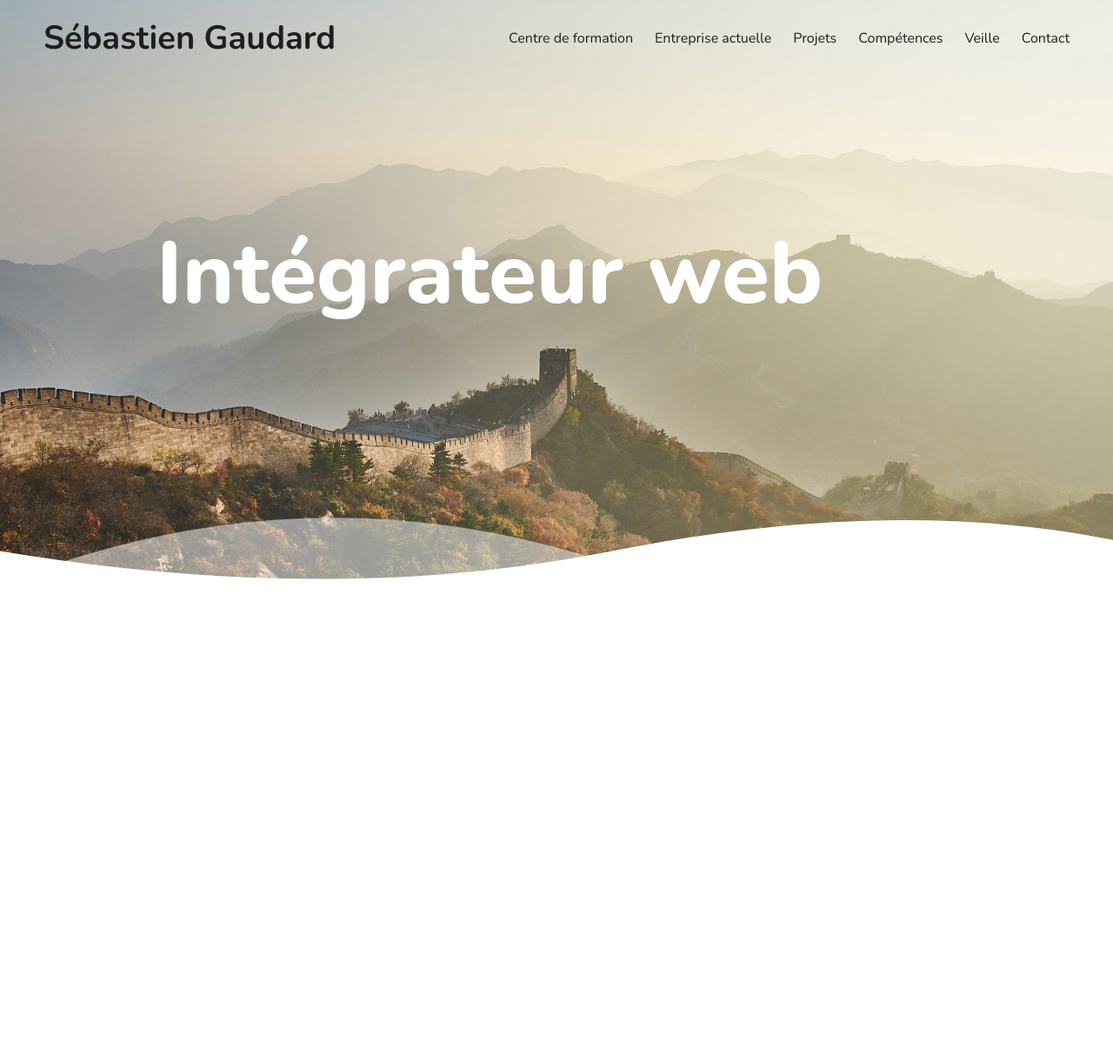
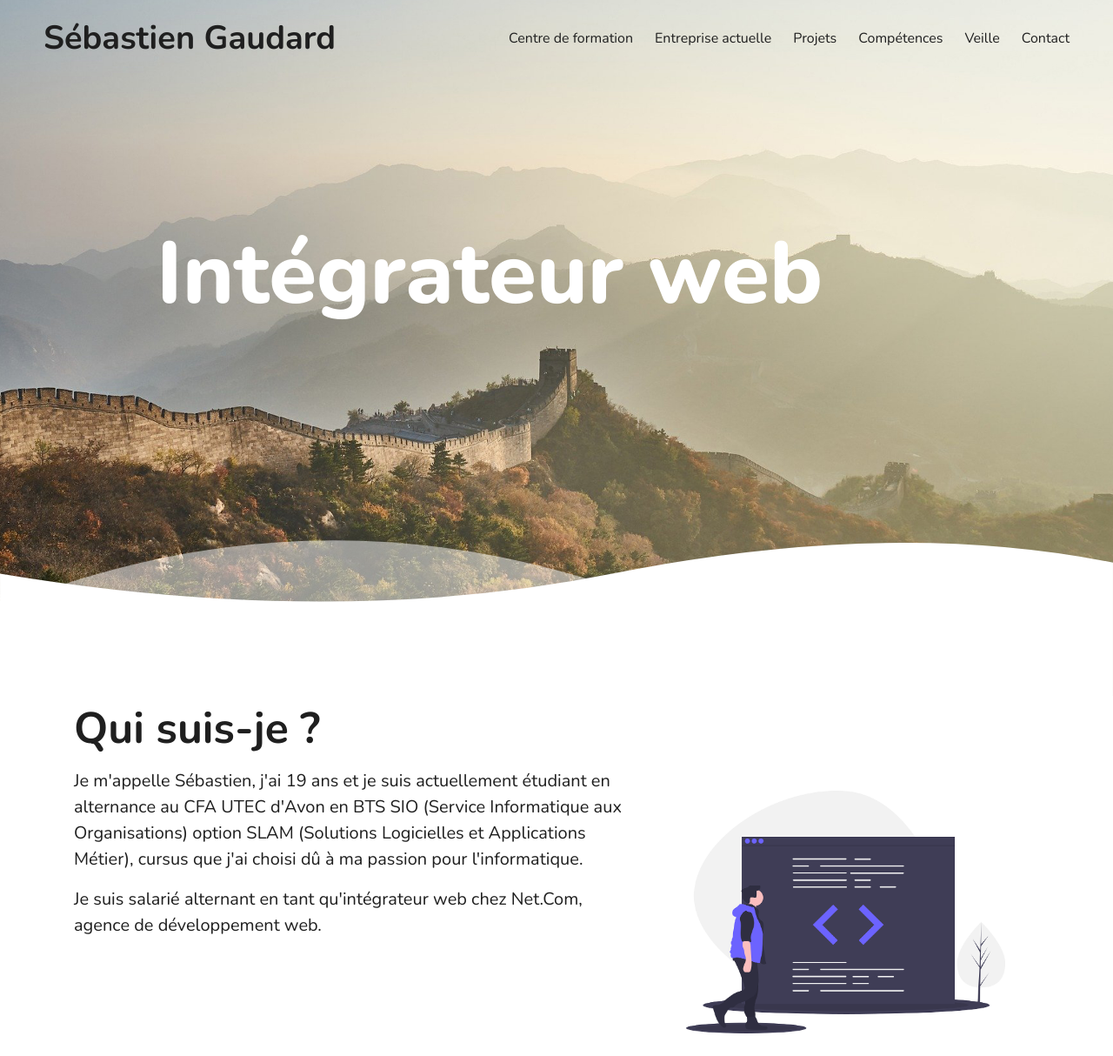
Before and after one commit to SebGrd/portfolio-v2, a PHP site: page / in a window 1280 px wide. Shown: the whole page at 87% size. Before the commit the page ends 666 px from the top, so only its background shows below. Run offline with PHP 8.4, Linux system fonts and the light colour scheme.

Commit message:
Home - "Qui suis-je ?"

```diff
--- a/index.html
+++ b/index.html
@@ -14,8 +14,9 @@
     <link rel="stylesheet" href="src/css/style.css">
 </head>
 <body>
+
     <header>
-        <h1>Sébastien Gaudard</h1>
+        <h1><a href="/">Sébastien Gaudard</a></h1>
         <nav>
             <ul>
                 <li><a href="#!">Centre de formation</a></li>
@@ -27,12 +28,30 @@
             </ul>
         </nav>
     </header>
+
     <section class="home-wallpaper">
         <h2>Intégrateur web</h2>
-        <svg viewbox="0 0 100 25" class="waves">
+        <svg viewbox="0 0 100 23" class="waves">
             <path fill="#ffffff" opacity="0.5" d="M0 30 V15 Q30 3 60 15 V30z" />
             <path fill="#ffffff" d="M0 30 V12 Q30 17 55 12 T100 11 V30z" />
         </svg>
     </section>
+
+    <section class="home-description container">
+        <h2 class="home-title">Qui suis-je ?</h2>
+        <div class="row">
+            <div class="col-7">
+                <p>Je m'appelle Sébastien, j'ai 19 ans et je suis actuellement étudiant en alternance au CFA UTEC d'Avon en BTS SIO
+                (Service Informatique aux Organisations) option SLAM (Solutions Logicielles et Applications Métier), cursus
+                que j'ai choisi dû à ma passion pour l'informatique.</p>
+                <p>Je suis salarié alternant en tant qu'intégrateur web chez
+                Net.Com, agence de développement
+                web.</p>
+            </div>
+            <div class="col-5">
+                <img src="src/img/code-page.png" alt="code-page" class="img-resp">
+            </div>
+        </div>
+    </section>
 </body>
 </html>
--- a/src/css/partial/_global.scss
+++ b/src/css/partial/_global.scss
@@ -2,3 +2,8 @@ body{
     font-family: "Nunito", sans-serif;
     color: $dark-text;
 }
+
+.img-resp{
+    max-width: 100%;
+    height: auto;
+}
--- a/src/css/partial/_home.scss
+++ b/src/css/partial/_home.scss
@@ -1,6 +1,7 @@
 .home-wallpaper{
     position: relative;
     height: 100vh;
+    // background: linear-gradient(45deg, #1334ab, #05dcff); //SI PAS DE IMG
     background-image: url(../img/background-home.jpg);
     background-size: cover;
     background-position: bottom;
@@ -19,3 +20,12 @@
         right: 0;
     }
 }
+
+.home-description{
+    .home-title{
+        font-size: 50px;
+    }
+    p{
+        font-size: 20px;
+    }
+}
--- a/src/css/style.css
+++ b/src/css/style.css
@@ -1,6 +1,11 @@
 body {
   font-family: "Nunito", sans-serif;
   color: #1f1f1f;
+}
+
+.img-resp {
+  max-width: 100%;
+  height: auto;
 }
 
 .slick-initialized .slick-slide {
@@ -157,4 +209,12 @@ header nav ul li a {
   left: 0;
   right: 0;
 }
+
+.home-description .home-title {
+  font-size: 50px;
+}
+
+.home-description p {
+  font-size: 20px;
+}
 /*# sourceMappingURL=style.css.map */
```
Also changed, not shown: other parts of src/css/style.css (+47 -0 lines), src/css/partial/_header.scss (+43 -3 lines), src/img/JCyEB.png (deleted), src/img/code-page.png (added), src/img/great-wall-3022907_1920.jpg (deleted), src/img/untitled (1).png (deleted), 1 other file.
